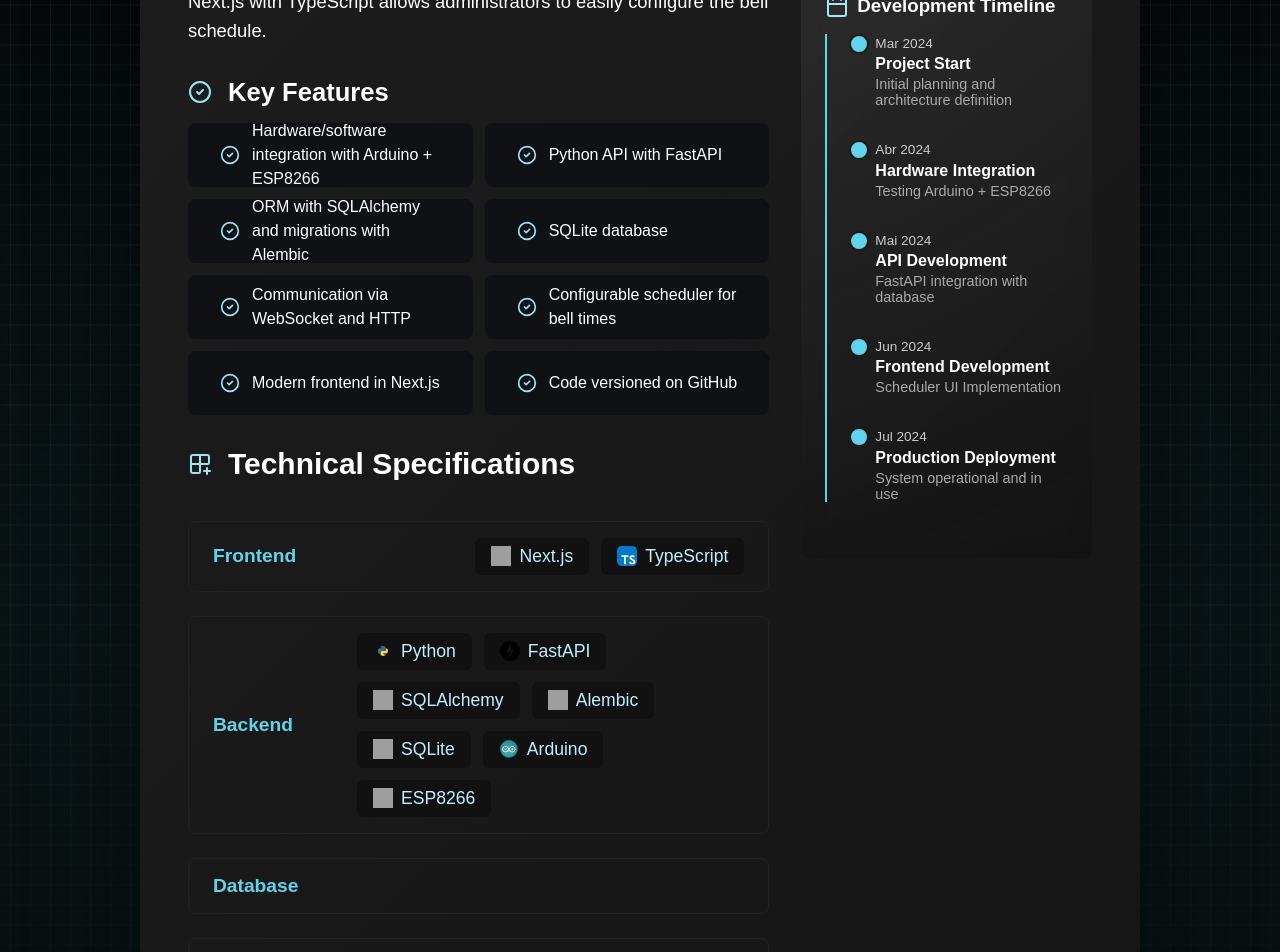
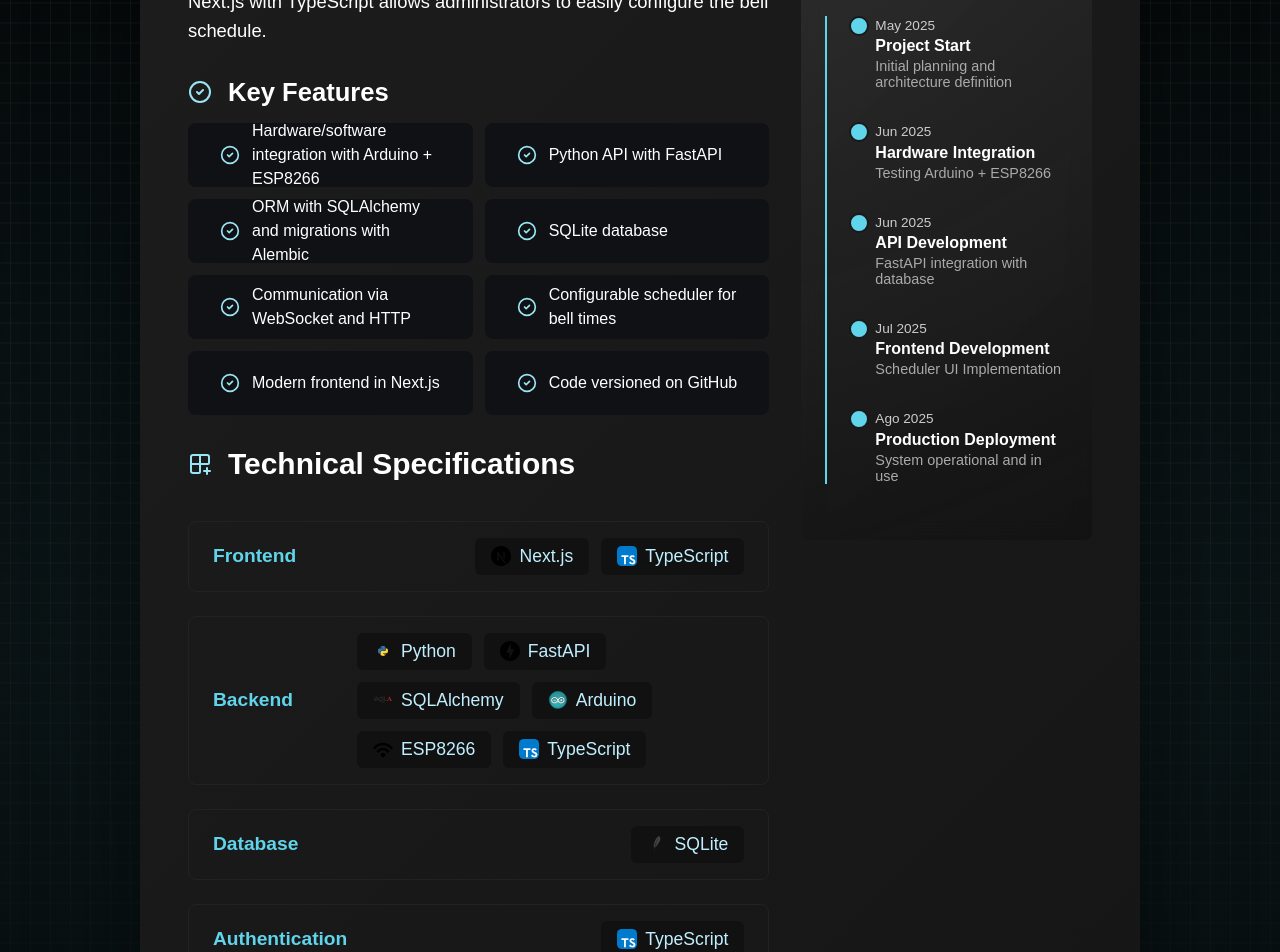
Before and after one commit to Guilherme-Beckman/portfolio, a Next.js app in the folder portfolio/: page /projects/iot-project in a window 1280 px wide. Shown: the part 1640-2592 px from the top of the page. Built offline with nearby package versions, Linux system fonts and the light colour scheme; no server answers; grey boxes are pictures that could not be loaded; a web font is replaced by a local one.

Commit message:
feat: add some content

```diff
--- a/portfolio/messages/en.json
+++ b/portfolio/messages/en.json
@@ -317,7 +317,7 @@
       "title": "LIADS IFMS On-premise Server",
       "subtitle": "Microservice Infrastructure with Docker, Kong, Consul and Nginx",
       "description": "LIADS Server is an on-premise infrastructure designed to manage multiple services with isolation, routing and health checks. It uses Docker for containerization, Kong as API Gateway, Consul as service discovery and DNS resolver, and Nginx for reverse proxy. The project aims to simplify service registration and routing inside the IFMS local network.",
-      "features": "Service containerization with Docker; Automatic routing through Kong; DNS resolution with Consul; Health checks for all services; Easy service registration; Modular microservice architecture; On-premise deployment with Ubuntu Server",
+      "features": "Arduino + ESP8266 Integration; Python API with FastAPI; ORM with SQLAlchemy; Migrations with Alembic; SQLite Database; WebSocket Communication; HTTP Communication; Schedule Management; Next.js Frontend; Open-source on GitHub",
       "statistics": {
         "registeredServices": "Registered Services",
         "uptime": "Uptime",
--- a/portfolio/messages/pt.json
+++ b/portfolio/messages/pt.json
@@ -342,7 +342,7 @@
       "title": "Sistema de Sinal Escolar Automatizado",
       "subtitle": "Projeto IoT desenvolvido para a Escola SESI de Corumbá-MS",
       "description": "Desenvolvido em parceria com um colega, este projeto de IoT tem como objetivo automatizar o sinal escolar, eliminando a necessidade de acionamento manual pela coordenação. Utilizamos Arduino com ESP8266 para controlar o dispositivo físico e uma API em Python com FastAPI, integrada ao SQLAlchemy e Alembic para persistência de dados em SQLite. A comunicação com o Arduino é feita via WebSocket e HTTP, recebendo os horários configurados em um scheduler e acionando o sinal de forma automática. O frontend em Next.js com TypeScript permite que os administradores configurem os horários de forma simples e intuitiva.",
-      "features": "Integração hardware/software com Arduino + ESP8266; API Python com FastAPI; ORM com SQLAlchemy e migrações Alembic; Banco de dados SQLite; Comunicação via WebSocket e HTTP; Scheduler configurável para horários de sinal; Frontend moderno em Next.js; Código versionado no GitHub",
+      "features": "Integração com Arduino e ESP8266; API em Python com FastAPI; ORM com SQLAlchemy; Migrações com Alembic; Banco de dados SQLite; Comunicação via WebSocket; Comunicação via HTTP; Scheduler de horários; Frontend em Next.js; Código aberto no GitHub",
       "statistics": {
         "devicesConnected": "Dispositivos Conectados",
         "scheduledRings": "Toques Programados",
--- a/portfolio/src/app/projects/iot-project/page.tsx
+++ b/portfolio/src/app/projects/iot-project/page.tsx
@@ -35,26 +35,29 @@
             },
             {
               name: "SQLAlchemy",
-              iconUrl: "/icons/skills/sqlalchemy-svgrepo-com.svg",
+              iconUrl: "/icons/skills/SQLAlchemy.svg",
             },
-            {
-              name: "Alembic",
-              iconUrl: "/icons/skills/alembic-svgrepo-com.svg",
-            },
-            { name: "SQLite", iconUrl: "/icons/skills/sqlite-svgrepo-com.svg" },
+
             {
               name: "Arduino",
               iconUrl: "/icons/skills/arduino-svgrepo-com.svg",
             },
             {
               name: "ESP8266",
-              iconUrl: "/icons/skills/esp8266-svgrepo-com.svg",
+              iconUrl: "/icons/skills/wifi-svgrepo-com.svg",
+            },
+            { name: "TypeScript", iconUrl: "/icons/skills/typescript.svg" },
+          ],
+          database: [
+            {
+              name: "SQLite",
+              iconUrl: "/icons/skills/sqllite-svgrepo-com.svg",
             },
           ],
           frontend: [
             {
               name: "Next.js",
-              iconUrl: "/icons/skills/nextjs-svgrepo-com.svg",
+              iconUrl: "/icons/skills/nextjs-fill-svgrepo-com.svg",
             },
             { name: "TypeScript", iconUrl: "/icons/skills/typescript.svg" },
           ],
@@ -63,7 +66,12 @@
               name: "WebSocket",
               iconUrl: "/icons/skills/websocket-svgrepo-com.svg",
             },
-            { name: "HTTP", iconUrl: "/icons/skills/http-svgrepo-com.svg" },
+          ],
+          authentication: [
+            { name: "TypeScript", iconUrl: "/icons/skills/typescript.svg" },
+          ],
+          hosting: [
+            { name: "Docker", iconUrl: "/icons/skills/docker-svgrepo-com.svg" },
           ],
         }}
         projectStatistics={{
@@ -72,34 +80,34 @@
               label: t("statistics.devicesConnected"),
               value: "1 Arduino + ESP8266",
             },
-            { label: t("statistics.scheduledRings"), value: "100% Automático" },
+            { label: t("statistics.scheduledRings"), value: "100%" },
             { label: t("statistics.manualIntervention"), value: "0" },
           ],
         }}
         developmentTimeline={{
           events: [
             {
-              date: "Mar 2024",
+              date: "May 2025",
               title: t("timeline.projectStart"),
               description: t("timeline.initialPlanning"),
             },
             {
-              date: "Abr 2024",
+              date: "Jun 2025",
               title: t("timeline.hardwareIntegration"),
               description: t("timeline.arduinoTests"),
             },
             {
-              date: "Mai 2024",
+              date: "Jun 2025",
               title: t("timeline.apiDevelopment"),
               description: t("timeline.fastApiIntegration"),
             },
             {
-              date: "Jun 2024",
+              date: "Jul 2025",
               title: t("timeline.frontendDevelopment"),
               description: t("timeline.schedulerUI"),
             },
             {
-              date: "Jul 2024",
+              date: "Ago 2025",
               title: t("timeline.productionDeployment"),
               description: t("timeline.systemOperational"),
             },
@@ -130,7 +138,7 @@
               type: "image",
               src: "https://guilherme-beckman.github.io/portfolio-assets/iot-project/images/onshape-2.png",
             },
-                        {
+            {
               title: t("demo.cCode"),
               type: "image",
               src: "https://guilherme-beckman.github.io/portfolio-assets/iot-project/images/c-arduino.png",
```
Also changed, not shown: portfolio/public/icons/skills/websocket-svgrepo-com.svg (added).
